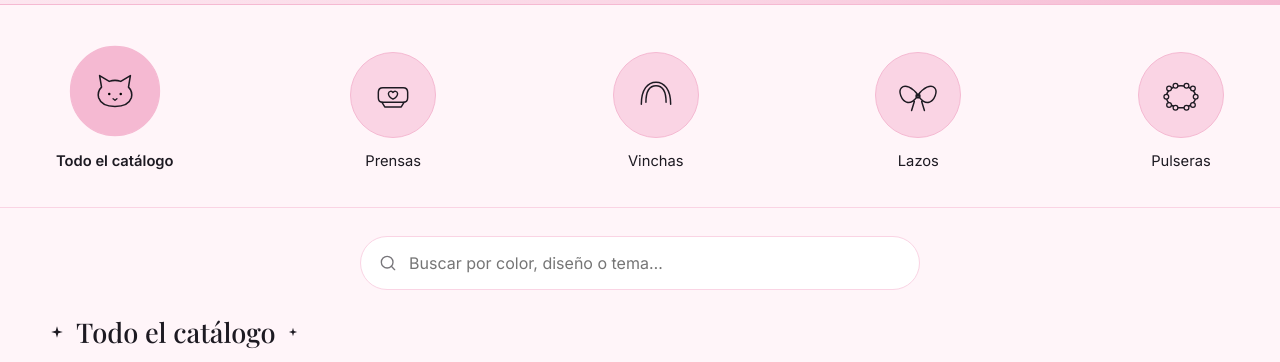
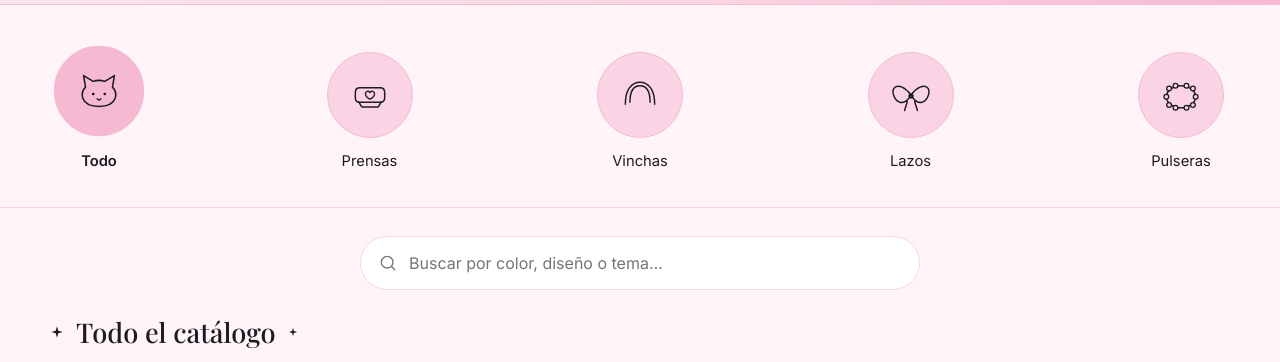
Before and after one commit to ashsites/CatalogoVampireCat, a plain HTML site: page index.html in a window 1280 px wide. Both pictures are taken after a click on the link "Ver todo el catálogo". Shown: the part 302-664 px from the top of the page. Drawn offline with nearby package versions, Linux system fonts and the light colour scheme.

Commit message:
Update index.html

```diff
--- a/index.html
+++ b/index.html
@@ -48,7 +48,7 @@
           <span class="cat__circle">
             <svg viewBox="0 0 48 48"><path d="M10 20l-2-12 10 6c4-1.4 8-1.4 12 0l10-6-2 12c3 3 4 7 3 11-2 6-9 9-17 9S9 37 7 31c-1-4 0-8 3-11z" fill="none" stroke="currentColor" stroke-width="1.6" stroke-linejoin="round"/><circle cx="18" cy="27" r="1.3"/><circle cx="30" cy="27" r="1.3"/><path d="M22 32l2 1.6 2-1.6" fill="none" stroke="currentColor" stroke-width="1.4" stroke-linecap="round" stroke-linejoin="round"/></svg>
           </span>
-          <span class="cat__name">Todo el catálogo</span>
+          <span class="cat__name">Todo</span>
         </button>
       </li>
       <li>
```
